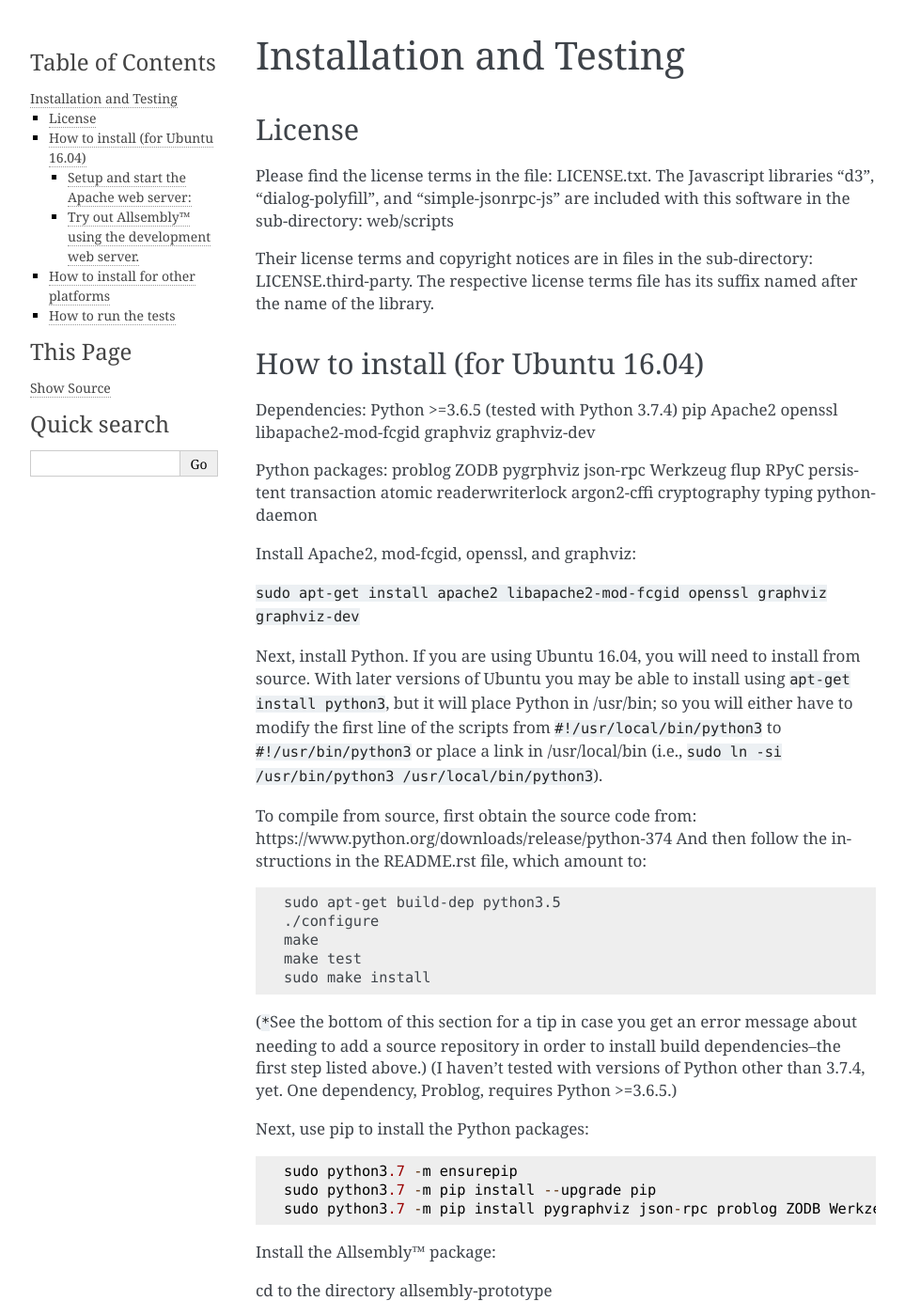
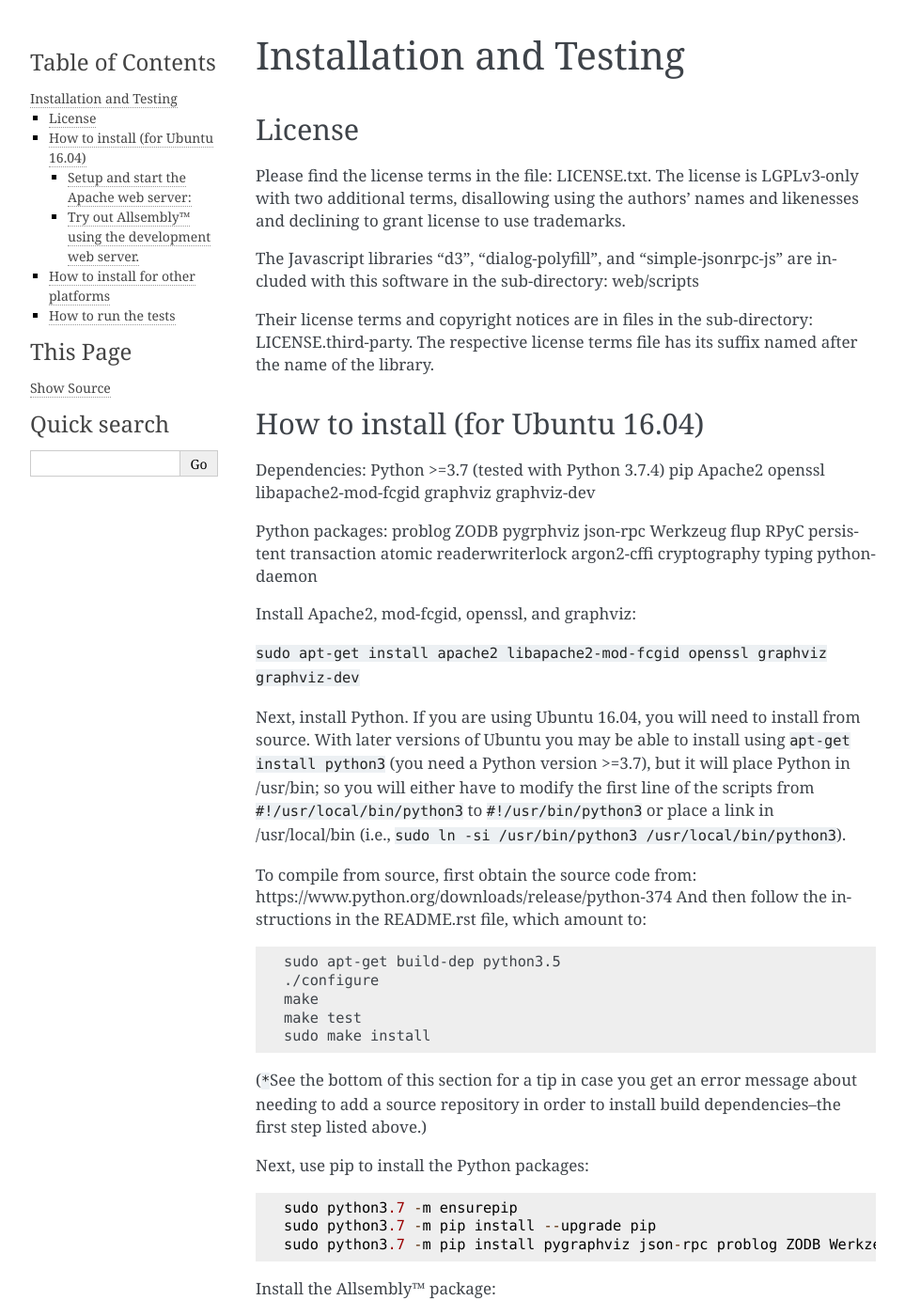
Before and after one commit to waleedmebane/allsembly-prototype, a Sphinx documentation site: the page built from docs/installation_and_testing.md, in a window 1280 px wide and 1400 px high. Shown: the whole window at 94% size, without its empty margins (148-1111 px from the left). Built offline with Sphinx 7.4.7, drawn with Linux system fonts in a browser that asks for light colours; some of the changed text lies outside the part shown.

Commit message:
Changed documentation and setup.py to use correct minimum Python version  minimum Python version is 3.7, needed for contextlib.nullcontext and for  time.thread_time_ns (at least those, possibly others) Included more information about license in README.md and in Installation  section of documentation.  Make minor improvements to installation  instructions.

````diff
--- a/docs/installation_and_testing.md
+++ b/docs/installation_and_testing.md
@@ -4,6 +4,9 @@ Installation and Testing
 ## License
 
 Please find the license terms in the file: LICENSE.txt.
+The license is LGPLv3-only with two additional terms, disallowing using the
+authors' names and likenesses and declining to grant license to use trademarks.
+
 The Javascript libraries "d3", "dialog-polyfill", and "simple-jsonrpc-js"
 are included with this software in the sub-directory:
 web/scripts
@@ -16,7 +19,7 @@ How to install (for Ubuntu 16.04)
 ---------------------------------
 
 Dependencies:
- Python >=3.6.5 (tested with Python 3.7.4)
+ Python >=3.7 (tested with Python 3.7.4)
  pip
  Apache2
  openssl
@@ -47,10 +50,11 @@ Install Apache2, mod-fcgid, openssl, and graphviz:
 
 Next, install Python.  If you are using Ubuntu 16.04, you will need to
 install from source.  With later versions of Ubuntu you may be able
-to install using `apt-get install python3`, but it will place Python
-in /usr/bin; so you will either have to modify the first line of the
-scripts from `#!/usr/local/bin/python3` to `#!/usr/bin/python3` or
-place a link in /usr/local/bin (i.e., `sudo ln -si /usr/bin/python3 /usr/local/bin/python3`).
+to install using `apt-get install python3` (you need a Python version >=3.7),
+but it will place Python in /usr/bin; so you will either have to modify the
+first line of the scripts from `#!/usr/local/bin/python3` to
+`#!/usr/bin/python3` or place a link in /usr/local/bin (i.e.,
+`sudo ln -si /usr/bin/python3 /usr/local/bin/python3`).
 
 To compile from source, first obtain the source code from:
 https://www.python.org/downloads/release/python-374
@@ -65,8 +69,6 @@ And then follow the instructions in the README.rst file, which amount to:
 (`*`See the bottom of this section for a tip in case you get an error message
 about needing to add a source repository in order to install build
 dependencies--the first step listed above.)
-(I haven't tested with versions of Python other than 3.7.4, yet.
-One dependency, Problog, requires Python >=3.6.5.)
 
 
 Next, use pip to install the Python packages:
@@ -79,7 +81,9 @@ sudo python3.7 -m pip install pygraphviz json-rpc problog ZODB Werkzeug flup RPy
 
 Install the Allsembly™ package:
 
-cd to the directory allsembly-prototype
+Clone or download the [source code repository](https://github.com/waleedmebane/allsembly-prototype)
+files into a directory, "allsembly-prototype". <br />
+cd to the directory allsembly-prototype, then:
 
 ```sudo python3.7 -m pip install .```
 
--- a/setup.py
+++ b/setup.py
@@ -12,6 +12,7 @@ setup(
   license='LICENSE.txt',
   description='Create an online community for anonymous proposal and collaborative evaluation of public policy options, with automated decision support.',
   long_description=open('README.md').read(),
+  python_requires='>=3.7',
   install_requires=[
       'problog',
       'pygraphviz',
````
Also changed, not shown: other parts of docs/installation_and_testing.md (+2 -1 lines), README.md (+5 -0 lines).
